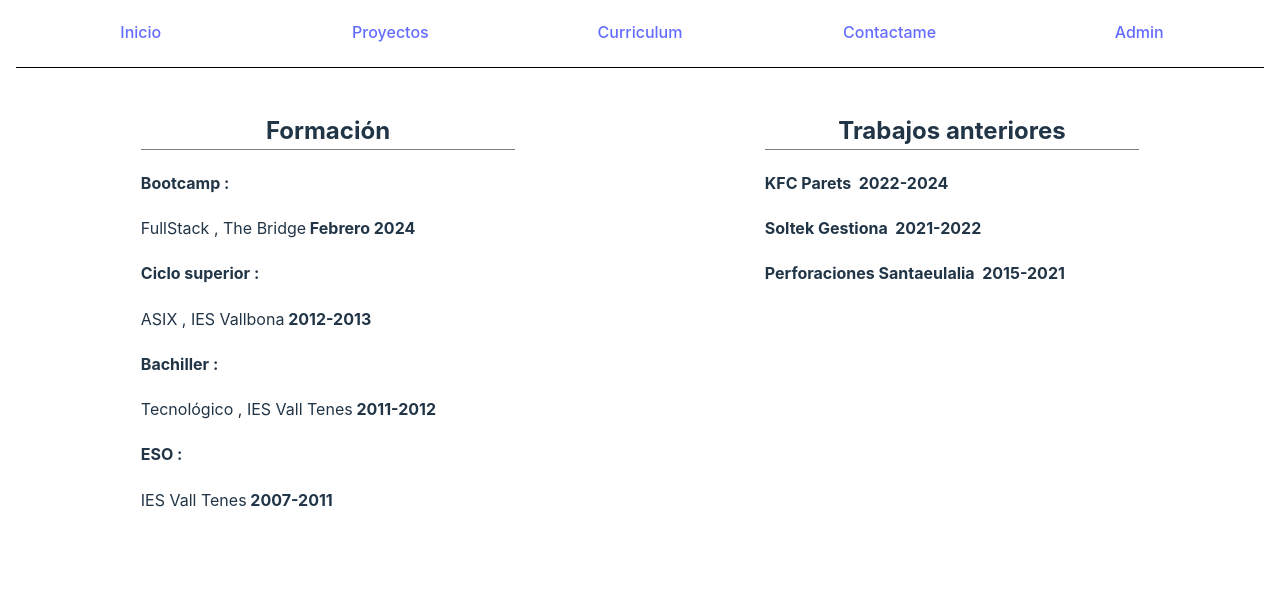
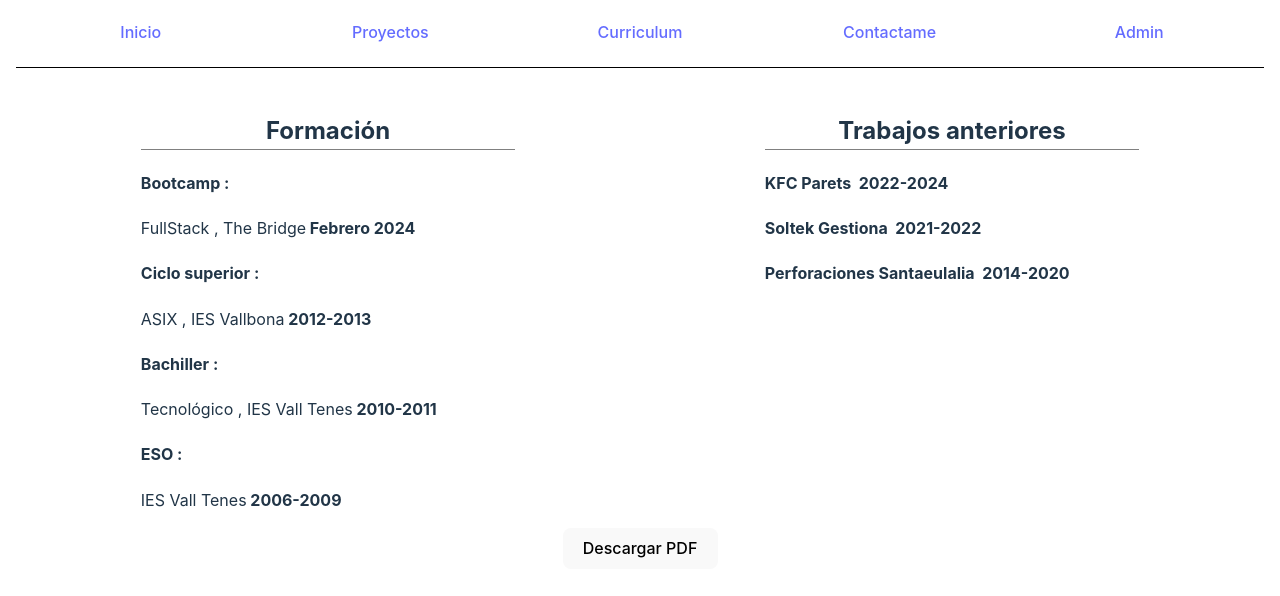
Before and after one commit to Izanalgit/project-breake-03-Full_Stack-Client, a React (Vite) app: page /studies in a window 1280 px wide. Shown: the top 596 px of the page. Built offline with nearby package versions, Linux system fonts and the light colour scheme; no server answers.

Commit message:
feat : pdf download

```diff
--- /dev/null
+++ b/src/components/PdfDownload.jsx
@@ -0,0 +1,22 @@
+import React from "react";
+
+const PdfDownload = () => {
+
+    const onButtonClick = () => {
+        const pdfUrl = 'Curriculumvitae.pdf';
+        const link = document.createElement("a");
+        link.href = pdfUrl;
+        link.download = "Curriculumvitae.pdf";
+        document.body.appendChild(link);
+        link.click();
+        document.body.removeChild(link);
+    };
+    return (
+        <button onClick={onButtonClick}>
+            Descargar PDF
+        </button>
+    );
+
+}
+
+export default PdfDownload;
--- a/src/data/studiesData.jsx
+++ b/src/data/studiesData.jsx
@@ -2,13 +2,12 @@ export const studiesData = {
     formation:{
         bootcamp: ["FullStack , The Bridge", "Febrero 2024"],
         postBach: ["ASIX , IES Vallbona","2012-2013"],
-        bachiller: ["Tecnológico , IES Vall Tenes","2011-2012"],
-        ESO: ["IES Vall Tenes","2007-2011"]
+        bachiller: ["Tecnológico , IES Vall Tenes","2010-2011"],
+        ESO: ["IES Vall Tenes","2006-2009"]
     },
     prevWorks:[
         ["KFC Parets", "2022-2024"],
         ["Soltek Gestiona", "2021-2022"],
-        ["Perforaciones Santaeulalia", "2015-2021"]
-    ],
-    curriculum:""
+        ["Perforaciones Santaeulalia", "2014-2020"]
+    ]
 }
--- a/src/pages/Studies.jsx
+++ b/src/pages/Studies.jsx
@@ -1,24 +1,22 @@
 import StudiesComp from "../components/StudiesComp";
+import PdfDownload from "../components/PdfDownload";
 
 import {studiesData} from "../data/studiesData";
-
-// FALTA EL PDF DEL CV
 
 import '../css/Studies.css';
 
 const Studies = () => {
 
-    const {
-        formation,
-        prevWorks,
-        curriculum
-    } = studiesData;
+    const { formation, prevWorks } = studiesData;
 
         return (
-        <div className="studiesContainer">
-            <StudiesComp props={{formation}} />
-            <StudiesComp props={{prevWorks}} />
-        </div>
+        <>
+            <div className="studiesContainer">
+                <StudiesComp props={{formation}} />
+                <StudiesComp props={{prevWorks}} />
+            </div>
+            <PdfDownload />
+        </>
         )
 };
 
```
Also changed, not shown: 4 other files (tests, documents, lock files or other folders).
